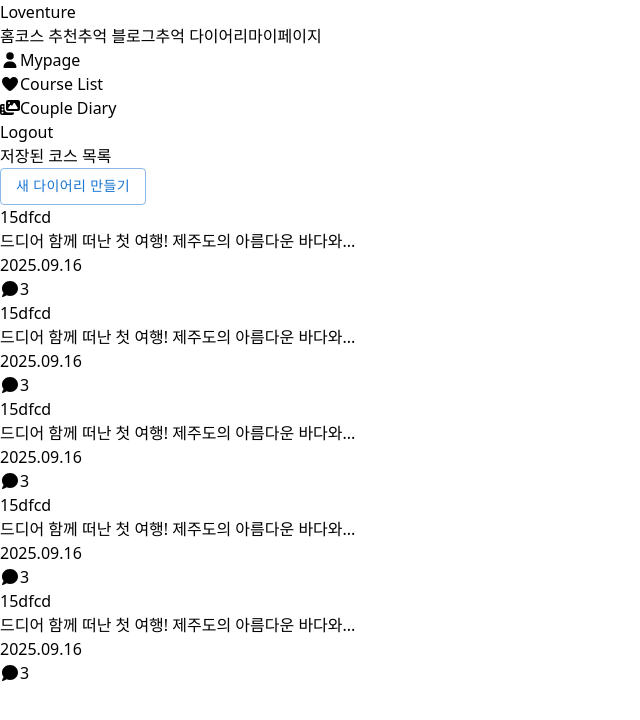
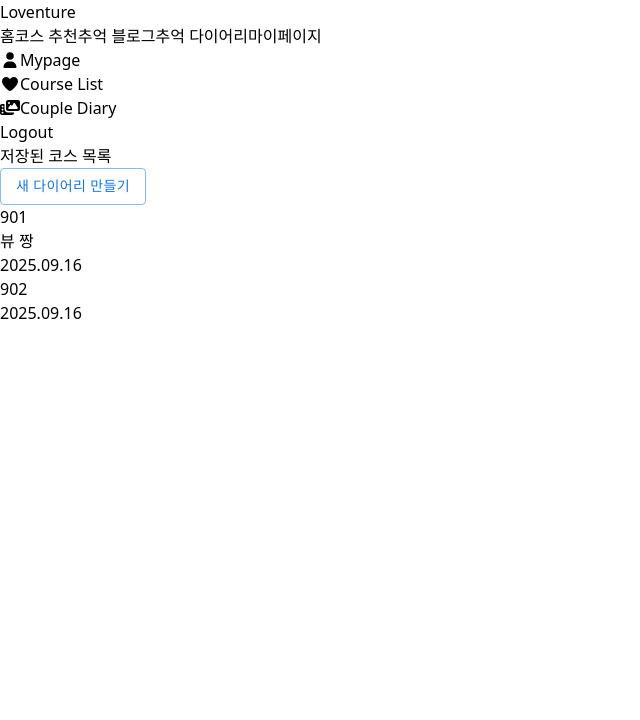
Before and after one commit to PitterPetter/PitterPetter_FE, a React (Vite) app: page /course in a window 1280 px wide. Shown: the top 720 px of the page, without its empty margins (0-640 px from the left). Built offline with nearby package versions, Linux system fonts and the light colour scheme.

Commit message:
chore: switch to mock data for course detail page - PIT-161

```diff
--- /dev/null
+++ b/src/features/Course/mocks/courseList.json
@@ -0,0 +1,26 @@
+{
+  "status": "success",
+  "data": {
+    "created_count": 2,
+    "reviews": [
+      {
+        "id": 901,
+        "poi_id": 12345,
+        "user_id": 42,
+        "rating": 5,
+        "comment": "뷰 짱",
+        "created_at": "2025-09-19T07:22:10Z",
+        "updated_at": "2025-09-19T07:22:10Z"
+      },
+      {
+        "id": 902,
+        "poi_id": 56789,
+        "user_id": 42,
+        "rating": 4,
+        "comment": null,
+        "created_at": "2025-09-19T07:22:10Z",
+        "updated_at": "2025-09-19T07:22:10Z"
+      }
+    ]
+  }
+}
--- a/src/pages/CourseListPage/CourseListPage.tsx
+++ b/src/pages/CourseListPage/CourseListPage.tsx
@@ -2,10 +2,12 @@ import { Button } from "@mui/material";
 import { FontAwesomeIcon } from "@fortawesome/react-fontawesome";
 import { faComment } from "@fortawesome/free-solid-svg-icons";
 import { useNavigate } from "react-router-dom";
+import courseList from "../../features/Course/mocks/courseList.json";
 
 export const CourseListPage = () => {
+  const navigate = useNavigate();
+  const mockData = courseList.data.reviews;
 
-  const navigate = useNavigate();
   return (
     <div className="w-[800px] h-[calc(100vh-64px)]">
       <div className="flex flex-col gap-4 p-4 pt-0">
@@ -18,23 +20,25 @@ export const CourseListPage = () => {
           </div>
           <div className="grid grid-cols-3 grid-rows-3 gap-4">
             {
-              [1, 2, 3, 4, 5].map((item) => (
+              mockData.map((item) => (
                 <div className="flex flex-col gap-2 h-[320px] border-gray-300 border rounded-2xl pb-6 cursor-pointer"
-                  onClick={() => {navigate(`/course/${item}`)}} // 코스 상세 페이지로 이동
+                  onClick={() => {navigate(`/course/${item.id}`)}} // 코스 상세 페이지로 이동
                 >
                   <div className="flex gap-2">
                     <div className="w-full h-[165px] bg-gray-200 rounded-t-2xl"></div>
                   </div>
                   <div className="flex flex-col gap-2">
-                    <h2 className="px-4">15dfcd</h2>
-                    <p className="text-sm text-gray-500 px-2 py-4">드디어 함께 떠난 첫 여행! 제주도의 아름다운 바다와...</p>
+                    <h2 className="px-4">{item.id}</h2>
+                    <p className="text-sm text-gray-500 px-2 py-4">{item.comment}</p>
                   </div>
                   <div className="w-full flex justify-between px-2 gap-2 items-center">
                     <div className="w-[100px] text-sm">2025.09.16</div>
+                    {/* 추후에 댓글 기능 추가 시 사용
                     <div className="flex items-center w-[100px] flex justify-end gap-2 text-sm">
                       <FontAwesomeIcon icon={faComment} className="w-[12px] h-[12px]" />
                       3
                     </div>
+                    */}
                   </div>
                 </div>
               ))
```
